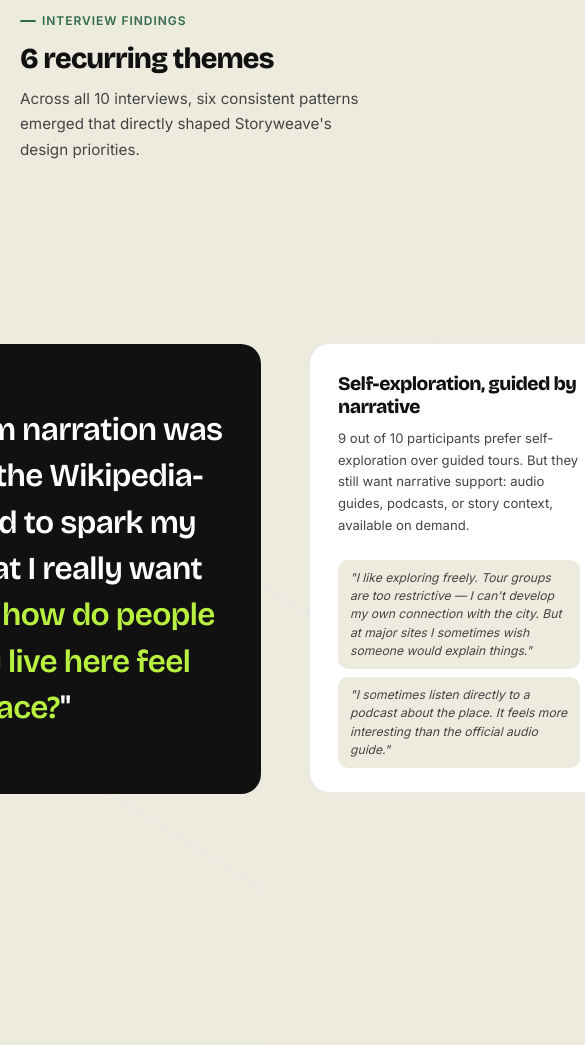
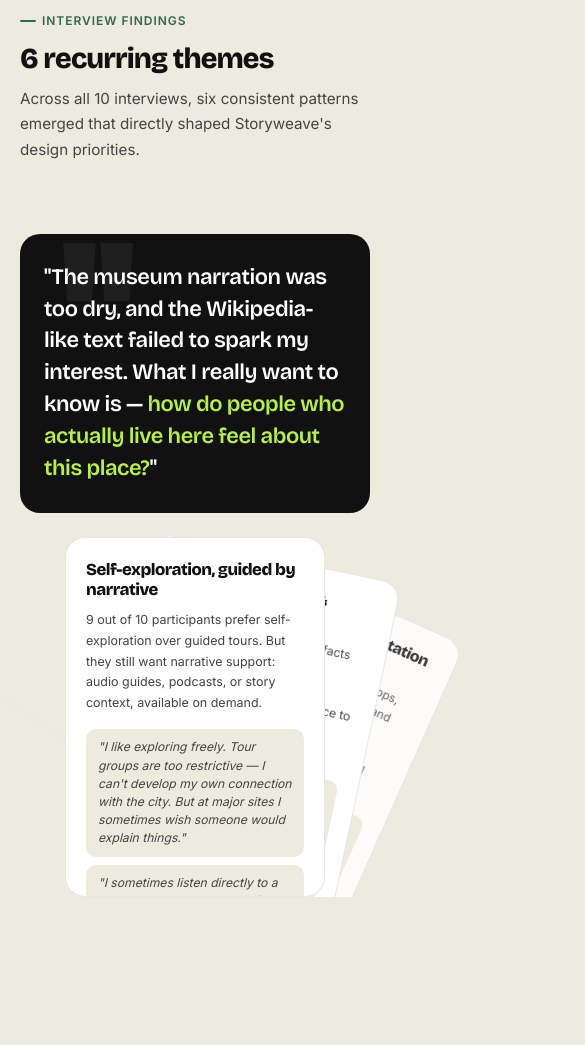
Before and after one commit to Samiyi372/storyweave-web, a plain HTML site: page research.html in a window 390 px wide. Shown: the part 4805-5850 px from the top of the page, 585 px wide, since content can reach past the window. Drawn offline with nearby package versions, Linux system fonts and the light colour scheme; files whose address does not match are found by name.

Commit message:
fix mobile responsiveness for insight card stack and lang switch
The user-research insight card-stack section used fixed pixel widths
with no mobile media query, causing horizontal overflow on phones.
Added breakpoints to stack the quote panel and card stack vertically
and scale them with viewport width.

Also abbreviate the "中文" language toggle to "中" under 600px so the
pill doesn't wrap to two lines and skew the nav bar height.

Card fly-away animation snap fix (avoids transition flicker) carried
over from local edits to research.html/research-zh.html.

Co-Authored-By: Claude Sonnet 4.6 <noreply@anthropic.com>

```diff
--- a/research.html
+++ b/research.html
@@ -944,6 +944,7 @@
       opacity: 0;
       transition: opacity 0.45s ease;
     }
+    .icard.snap, .icard.snap::before { transition: none !important; }
 
     .icard-title {
       font-family: 'Bricolage Grotesque', sans-serif;
@@ -1071,6 +1072,21 @@
       text-transform: uppercase;
       color: var(--ink-faint);
       opacity: .6;
+    }
+    @media (max-width: 900px) {
+      .insights-sticky { flex-direction: column; height: auto; min-height: calc(100vh - 64px); padding: 32px 20px 56px; gap: 24px; }
+      .insights-left-panel { width: 100%; margin-bottom: 0; }
+      .insights-left-panel .big-quote-wrap { width: 100%; height: auto; padding: 28px 24px; }
+      .insights-left-panel .big-quote-text { font-size: 22px; }
+      .insights-right-panel { width: 100%; }
+      .card-stack-3d { width: min(280px, 78vw); height: 380px; }
+      .card-dots { position: static; left: auto; top: auto; transform: none; flex-direction: row; margin-top: 16px; }
+    }
+    @media (max-width: 600px) {
+      .card-stack-3d { width: min(260px, 82vw); height: 360px; }
+      .icard { padding: 22px 20px 18px; }
+      .icard-title { font-size: 1.05rem; }
+      .icard-body { font-size: .78rem; }
     }
 
     /* ── Scroll animation ── */
@@ -1557,11 +1573,11 @@
         card.classList.add('fly-away');
         card.addEventListener('animationend', () => {
           // Snap to dismissed instantly (no transition), then re-enable
-          card.style.transition = 'none';
+          card.classList.add('snap');
+          card.dataset.state = 'dismissed';
           card.classList.remove('fly-away');
-          card.dataset.state = 'dismissed';
           void card.offsetWidth;
-          card.style.transition = '';
+          card.classList.remove('snap');
           flyingCards.delete(card);
         }, { once: true });
       }
```
Also changed, not shown: index-zh.html (+21 -5 lines), index.html (+21 -5 lines), research-zh.html (+19 -3 lines).
